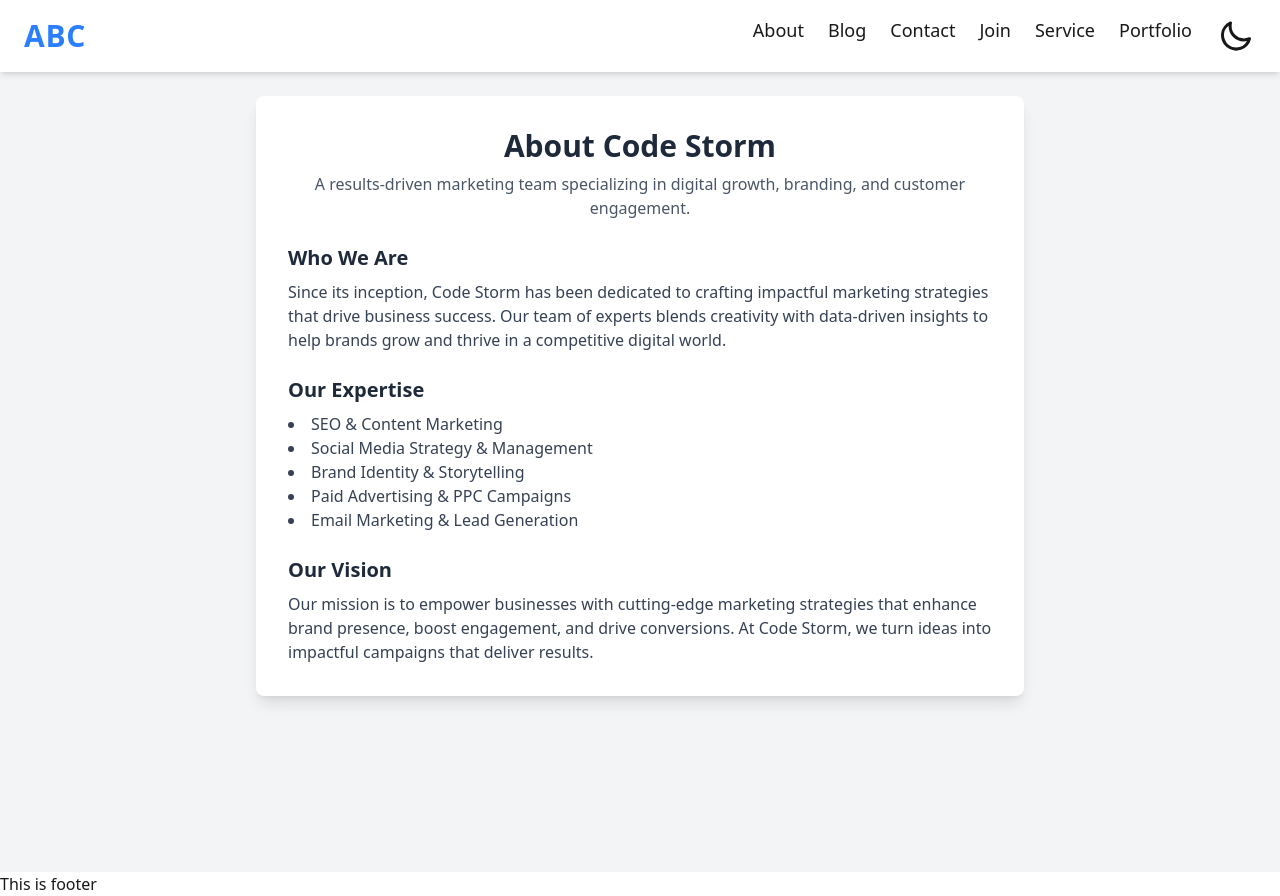
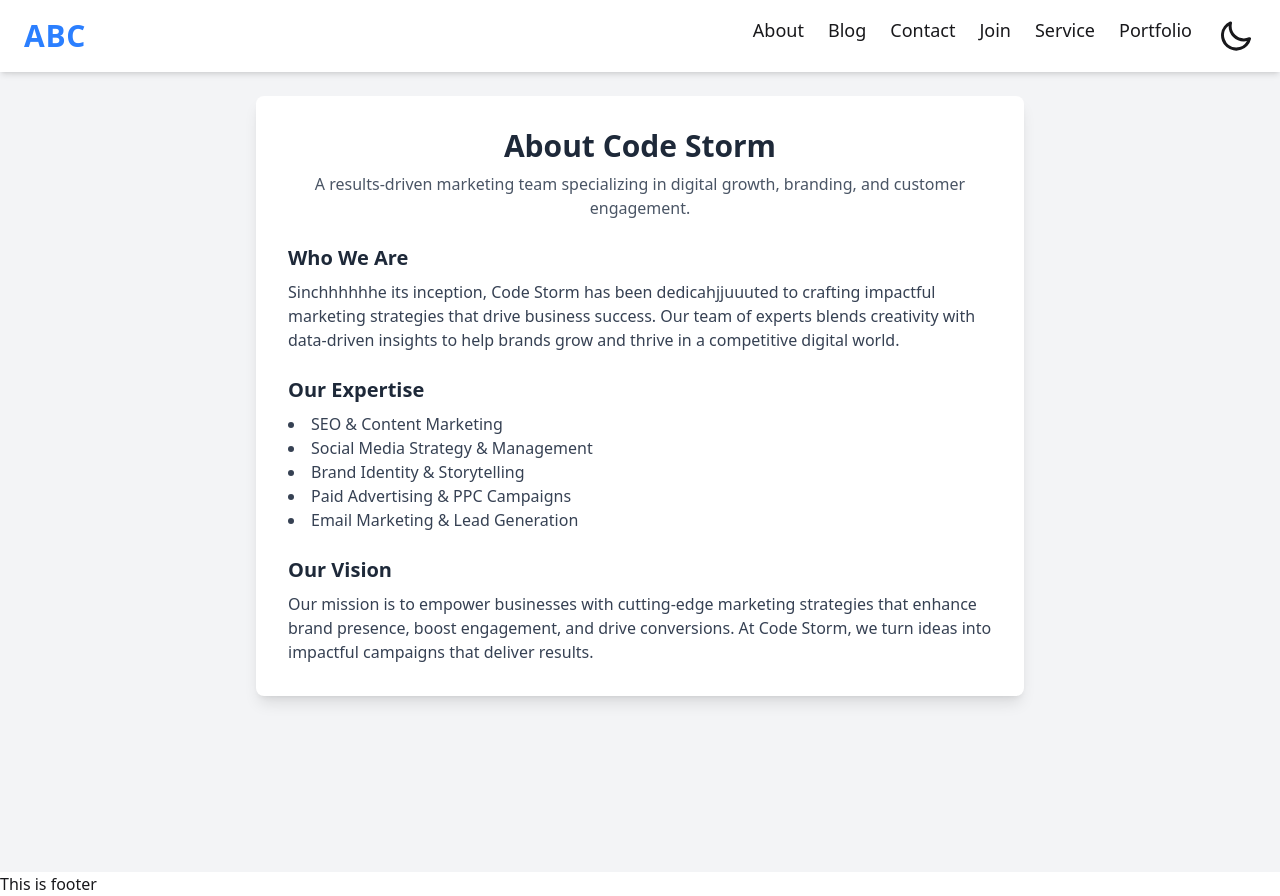
Before and after one commit to rishikesh-babu/Lumino, a React (Vite) app in the folder frontend/: page /about in a window 1280 px wide. Built offline with nearby package versions, Linux system fonts and the light colour scheme.

Commit message:
changego

```diff
--- a/frontend/src/pages/About.jsx
+++ b/frontend/src/pages/About.jsx
@@ -13,7 +13,7 @@ function About() {
         <div className="mt-6">
           <h3 className="text-xl font-semibold text-gray-800">Who We Are</h3>
           <p className="text-gray-700 mt-2">
-            Since its inception, Code Storm has been dedicated to crafting impactful marketing strategies that drive business success.
+            Sinchhhhhhe its inception, Code Storm has been dedicahjjuuuted to crafting impactful marketing strategies that drive business success.
             Our team of experts blends creativity with data-driven insights to help brands grow and thrive in a competitive digital world.
           </p>
         </div>
```
